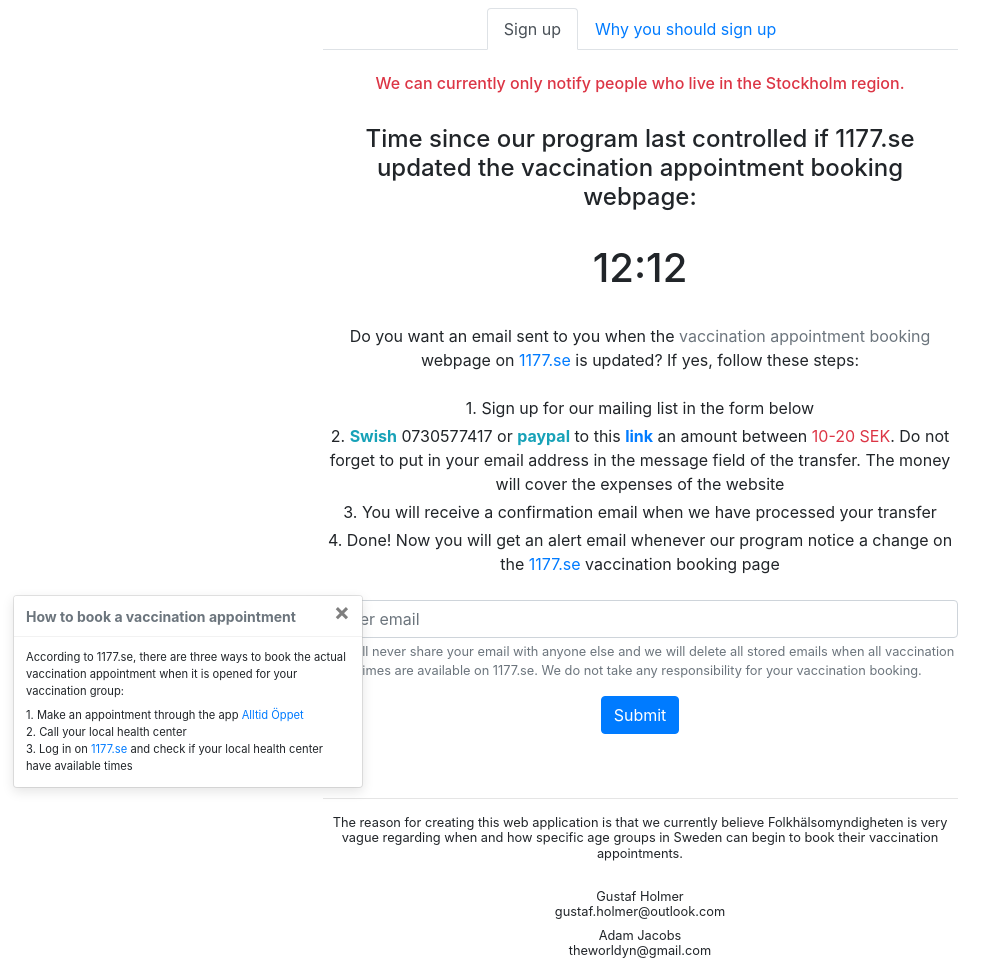
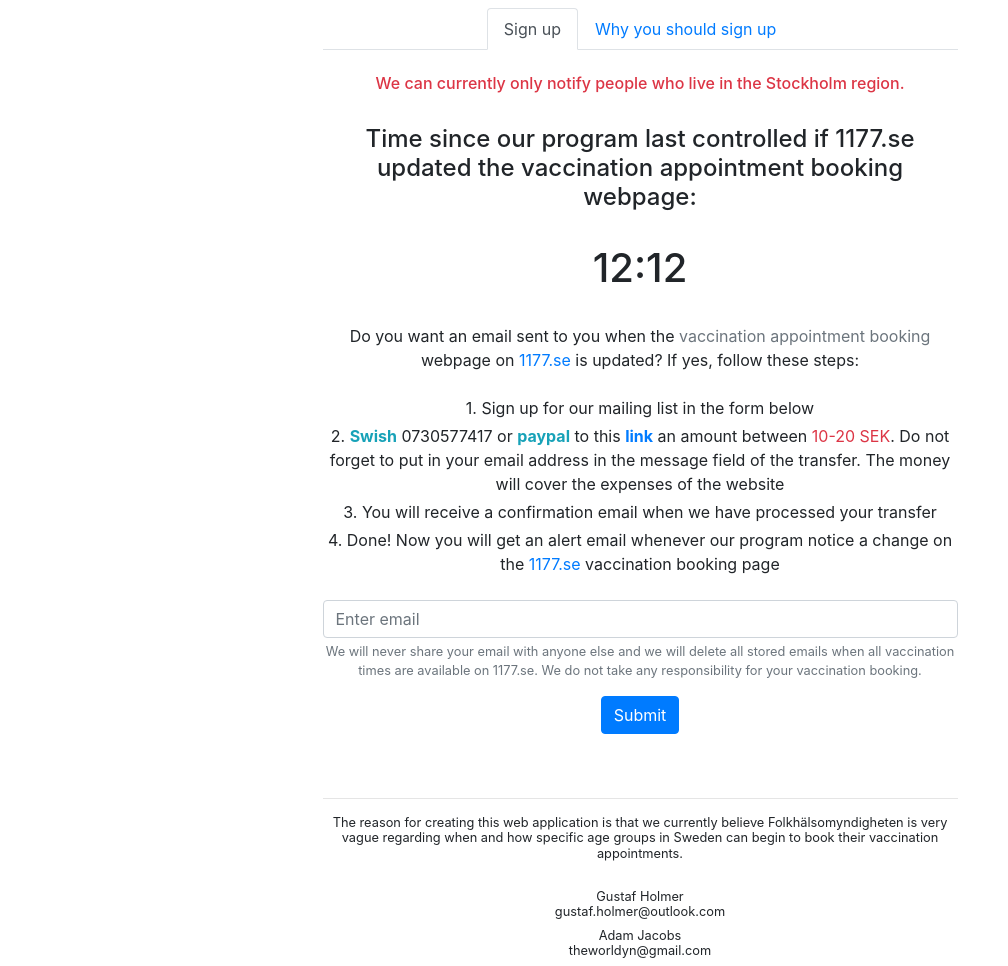
Before and after one commit to worldyn/vaccinalert, a Flask app: page / in a window 1280 px wide. Shown: the whole page, without its empty margins (0-1008 px from the left). Run offline with Flask 2, Linux system fonts and the light colour scheme; parts of the project's set-up code (start-up, migrations or seed data) failed here and were passed over; some libraries are stand-ins or nearby versions.

Commit message:
Removed toast

```diff
--- a/vaccinalert/templates/base.html
+++ b/vaccinalert/templates/base.html
@@ -23,28 +23,6 @@
     {% block content %}
     {% endblock %}
 
-
-    <div role="alert" class="toast position-fixed" data-autohide="false" aria-live="assertive" aria-atomic="true">
-        <div class="toast-header ">
-
-          <strong class="mr-auto">How to book a vaccination appointment </strong>
-
-          <button type="button" class="ml-2 mb-2 close" data-dismiss="toast" >
-            <span aria-hidden="true">&times;</span>
-          </button>
-
-        </div>
-        <div class="toast-body">
-            <small>
-                <p class="mb-2 ">According to 1177.se, there are three ways to book the actual vaccination appointment when it is opened for your vaccination group:</p>
-                <p class="mb-0 ">1. Make an appointment through the app <a href="https://www.slso.sll.se/vard-hos-oss/alltid-oppet/">Alltid Öppet</a></p>
-                <p class="mb-0 ">2. Call your local health center</p>
-                <p class="mb-0 ">3. Log in on <a href="https://www.1177.se/Stockholm/sjukdomar--besvar/lungor-och-luftvagar/inflammation-och-infektion-ilungor-och-luftror/om-covid-19--coronavirus/om-vaccin-mot-covid-19/boka-tid-for-vaccination-mot-covid-19-i-stockholms-lan/">1177.se</a> and check if your local health center have available times</p>
-
-            </small>
-
-        </div>
-    </div>
 
 
 
@@ -168,13 +146,13 @@
 
     </div>
 
-
+    <script type="text/javascript" src="{{ url_for('static', filename = 'time.js') }}"></script>
 
     <link rel="stylesheet" href="https://stackpath.bootstrapcdn.com/bootstrap/4.3.1/css/bootstrap.min.css" integrity="sha384-ggOyR0iXCbMQv3Xipma34MD+dH/1fQ784/j6cY/iJTQUOhcWr7x9JvoRxT2MZw1T" crossorigin="anonymous">
 
     <link rel= "stylesheet" type= "text/css" href= "{{ url_for('static',filename='css/style.css') }}">
 
-    <script type="text/javascript" src="{{ url_for('static', filename = 'time.js') }}"></script>
+
 
 
 
```
